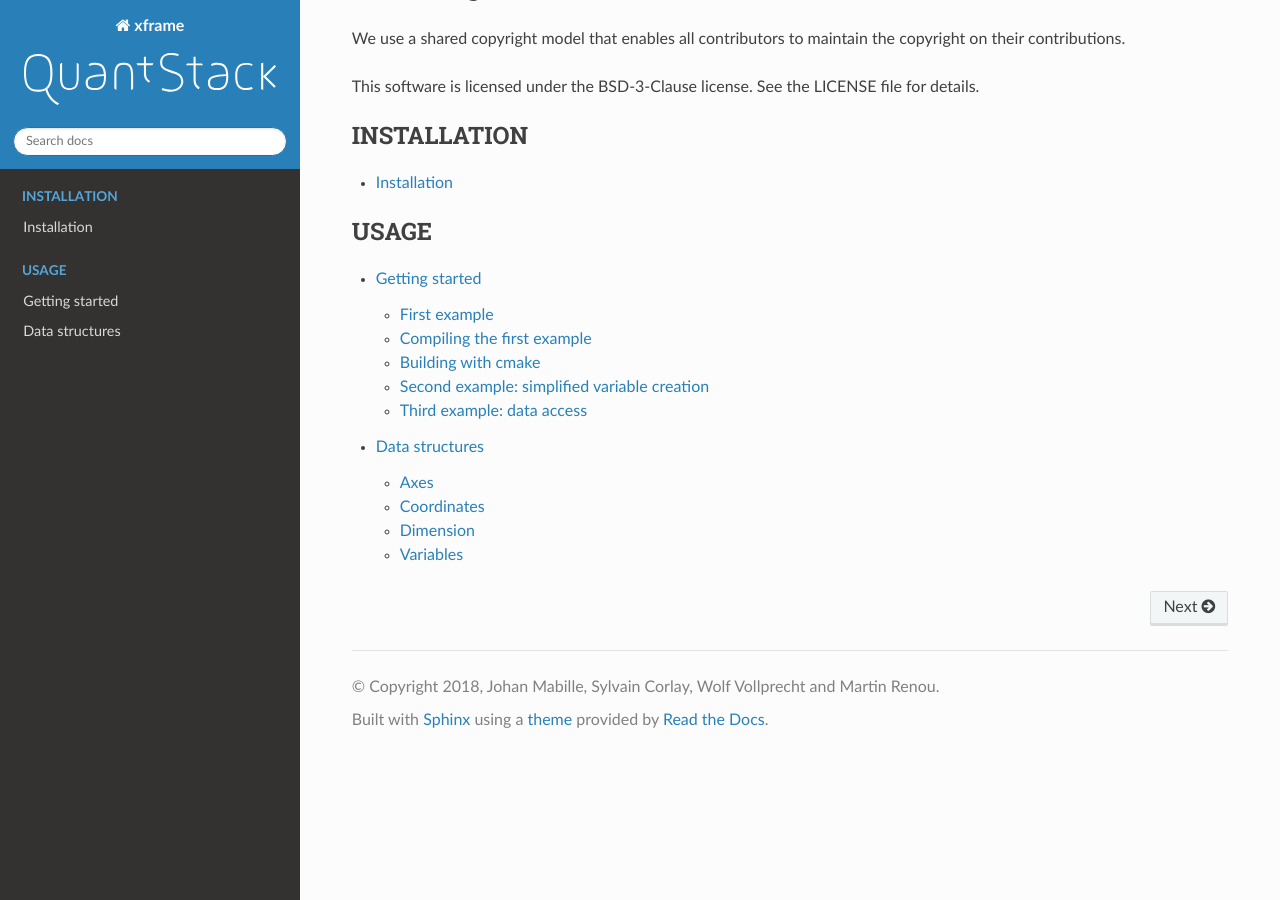
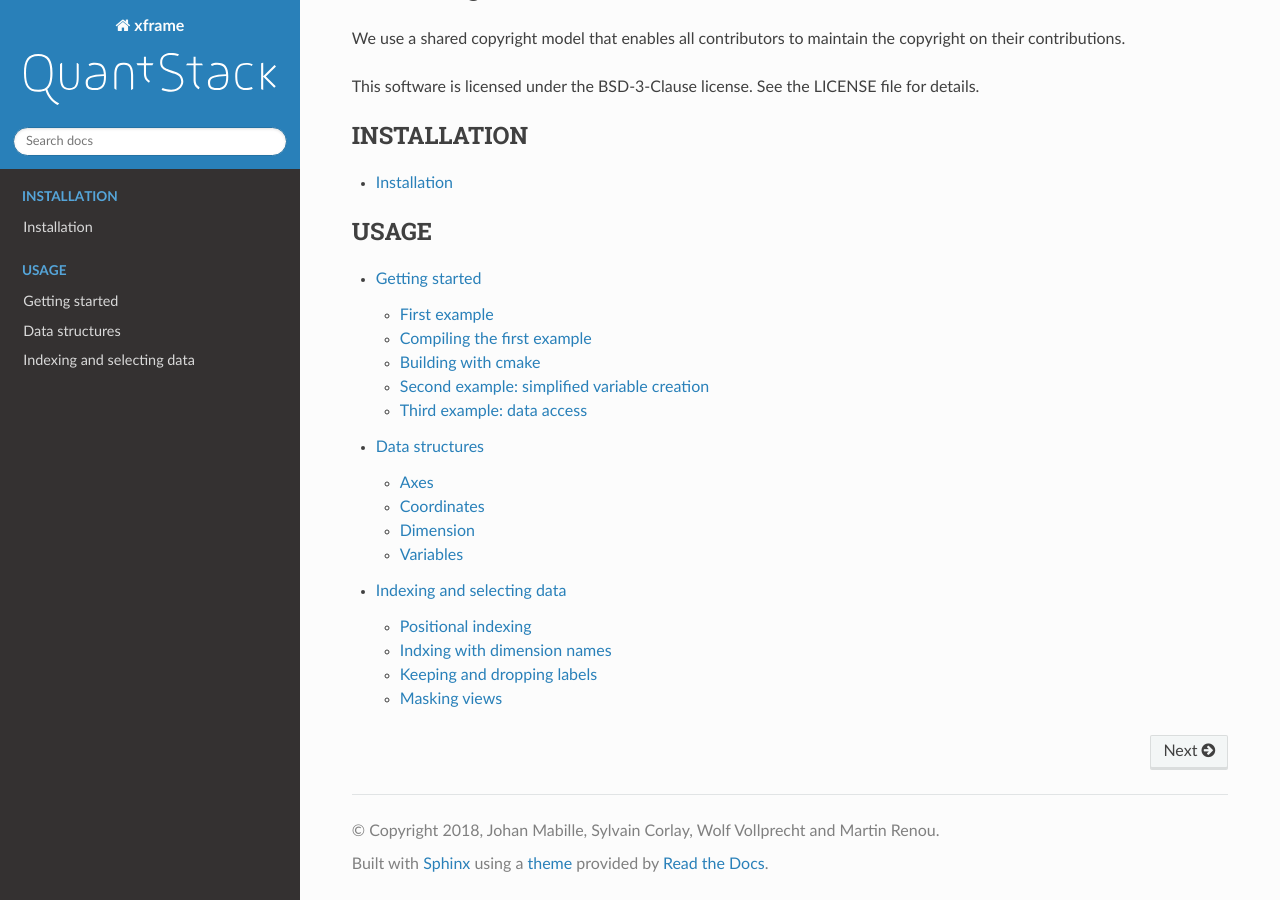
Before and after one commit to xtensor-stack/xframe, a Sphinx documentation site: the page built from docs/source/index.rst, in a window 1280 px wide and 900 px high, scrolled down 728 px. Built offline with Sphinx 7.4.7 and the Read the Docs theme 2.0.0, drawn with Linux system fonts in a browser that asks for light colours; part of the change alters nothing that is shown.

Commit message:
documentation about data selection

```diff
--- a/docs/source/index.rst
+++ b/docs/source/index.rst
@@ -52,6 +52,7 @@ for details.
 
    getting_started
    data_structure
+   selecting
 
 .. toctree::
    :caption: API REFERENCE
--- /dev/null
+++ b/docs/source/selecting.rst
@@ -0,0 +1,181 @@
+.. Copyright (c) 2018, Johan Mabille, Sylvain Corlay, Wolf Vollprecht
+   and Martin Renou
+
+   Distributed under the terms of the BSD 3-Clause License.
+
+   The full license is in the file LICENSE, distributed with this software.
+
+Indexing and selecting data
+===========================
+
+In this section, we consider the following variable:
+
+.. code::
+
+    using fstring = xtl::xfixed_string<55>;
+    using data_type = xt::xoptional_assembly<xt::xarray<double>, xt::xarray<bool>>;
+    using coordinate_type = xf::xcoordinate<fstring>;
+    using dimension_type = xf::xdimension<fstring>;
+    using variable_type = xvariable<coordinate_type, data_type>;
+
+    data_type d = xt::eval(xt::random::rand({6, 3}, 15., 25.));
+    variable_type v(std::move(d),
+                    {
+                        {"group", xf::axis({"a", "b", "d", "e", "g", "h"})},
+                        {"city",  xf::axis({"London", "Paris", "Brussels"})}
+                    });
+
+`xframe` provides flexible indexing methods for data selection, similar to the
+ones of `xarray`_. These methods are summarized in the following table:
+
+.. |br| raw:: html
+
+   <br />
+
++------------------+--------------+---------------------------------------------------+
+| Dimension lookup | Index lookup | ``xvariable`` syntax                              |
++==================+==============+===================================================+
+| Positional       | By integer   | ``v(2, 1)``                                       |
++------------------+--------------+---------------------------------------------------+
+| Positional       | By label     | ``v.locate("d", "Paris")``                        |
++------------------+--------------+---------------------------------------------------+
+| By name          | By integer   | ``v.iselect({{"group", 2}, {"city", 1}})``        |
++------------------+--------------+---------------------------------------------------+
+| By name          | By label     | ``v.select({{"group", "d"}, {"city", "Paris"}})`` |
++------------------+--------------+---------------------------------------------------+
+
+Positional indexing
+-------------------
+
+The most basic way to access elements of an ``xvariable`` is to use ``operator()``, like
+you would do with an ``xtensor``:
+
+.. code::
+
+    std::cout << v(2, 1) << std::endl;
+
+Contrary to Python, it is not possible to have different return types for a same method
+in C++. Multi selection is done with free functions that return views on the variable,
+therefore a change in the view will reflect in the underlying variable:
+
+.. code::
+
+    #include "xvariable_view.hpp"
+
+    auto view1 = xf::ilocate(v, xf::irange(0, 5, 2), xf::irange(1, 3));
+    std::cout << view1 << std::endl;
+
+    // Output:
+    // {{ 23.3501  24.6887}
+    //  { 21.3489  24.9646}
+    //  { 22.9811  17.9703}}
+    // Coordinates:
+    // group: (a, d, g,)
+    // city: (Paris, Brussels,)
+
+    view1(0, 1) = 0.;
+    std::cout << v(2, 2) << std::endl;
+    // Outputs 0.
+
+Here ``irange`` returns a range slice from `xtensor`, so any multi selection in `xtensor`
+is also supported in `xframe`.
+
+``xvariable`` also supports label-based indexing, with the ``locate`` method for single
+point selection, and ``locate`` free function for multi selection:
+
+.. code::
+
+    std::cout << v.locate("d", "Paris") << std::endl;
+    auto view2 = xf::locate(v, xf::range("a", "h", 2), xf::range("Paris", "Brussels"));
+    std::cout << view2 << std::endl;
+    // Same output as previous code
+
+Be aware of the difference between ``range`` and ``irange`` parameters: for the former one,
+accepting labels, the last value is *included* while for the latter one, accepting integral
+indices, the las value is *excluded*.
+
+`xframe` provides label-based slices similar to those of `xtensor`, so label-based
+multi selection is really similar to positional multi selection.
+
+Indxing with dimension names
+----------------------------
+
+With the dimension names, we do not have to rely on the dimension order. We can use them
+explicitely to select data; Like positional indexing, `xframe` provides methods and
+free functions depending on the kind of selection you want to do:
+
+.. code::
+
+    // Dimension by name, index by position
+    std::cout << v.iselect({{"city", 1}, {"group", 2}}) << std::endl;
+    auto view3 = xf::iselect(v, {{"city", xf::irange(1, 3)}, {"group", xf::irange(0, 5, 2)}});
+
+    // Dimension by name, index by label
+    std::cout << v.select({{"city", "Paris"}, {"group", "d"}}) << std::endl;
+    auto view4 = xf::select(v, {{"city", xr::range("Paris", "Brussels")}, {"group", xf::range("a", "h", 2)}});
+
+Contrary to `xarray`_, `xframe` does noe provide a selection operator accepting a map
+argument.
+
+Keeping and dropping labels
+---------------------------
+
+``drop`` and ``keep`` functions return slices that can be used to create a view with
+the listed labels along the specified dimensions dropped or kept:
+
+.. code::
+
+    auto view5 = xf::select(v, {{"city", xf::drop("London")}, {"group", xf::keep("a", "d", "g")}});
+    // view5 is equivalent to view4
+
+This is different form `xarray`_  where the ``xarray.DataArray.drop`` method returns a new object.
+To achieve the same with `xframe`, simply assign the view to a new ``xvariable`` object:
+
+.. code::
+
+    variable_type v2 = view5;
+
+Masking views
+-------------
+
+Masking views allow to select data points based on conditions expresses on labels. These conditions
+can be arbitrary complicated boolean expressions. Contrary to other views which are generally a
+subset of the original data, a masking view has the same shape as its underlying ``xvariable``.
+
+Masking views are created with the ``where`` function:
+
+.. code::
+
+    data_type d2 = {{{ 1.,  2., 3. },
+                     { 4.,  5., 6. },
+                     { 7.,  8., 9. }},
+                    {{ 1.3, 1.5, 1.},
+                     { 2., 2.3, 2.4},
+                     { 3.1, 3.8, 3.}},
+                    {{ 8.5, 8.2, 8.6},
+                     { 7.5, 8.6, 9.7},
+                     { 4.5, 4.4, 4.3}}};
+
+    auto v3 = variable_type(
+        d2,
+        {
+            {"x", xf::axis(3)},
+            {"y", xf::axis(3, 6, 1)},
+            {"z", xf::axis(3)},
+        }
+    );
+
+    auto masked_pressure = xf::where(
+        v3,
+        not_equal(v3.axis<int>("x"), 2) && v3.axis<int>("z") < 2
+    );
+    std::cout << v3 << std::endl;
+
+This code prints the whole variable, with values not selected printed as "masked".
+When assigning to a masked view, masked values are not changed. Like other views,
+a masking view is a proxy on its underlying variable, no copy is made, so changing
+an unmasked value actually changes the corresponding value in the undnerlying variable.
+
+
+
+.. _xarray: https://xarray.pydata.org
```
